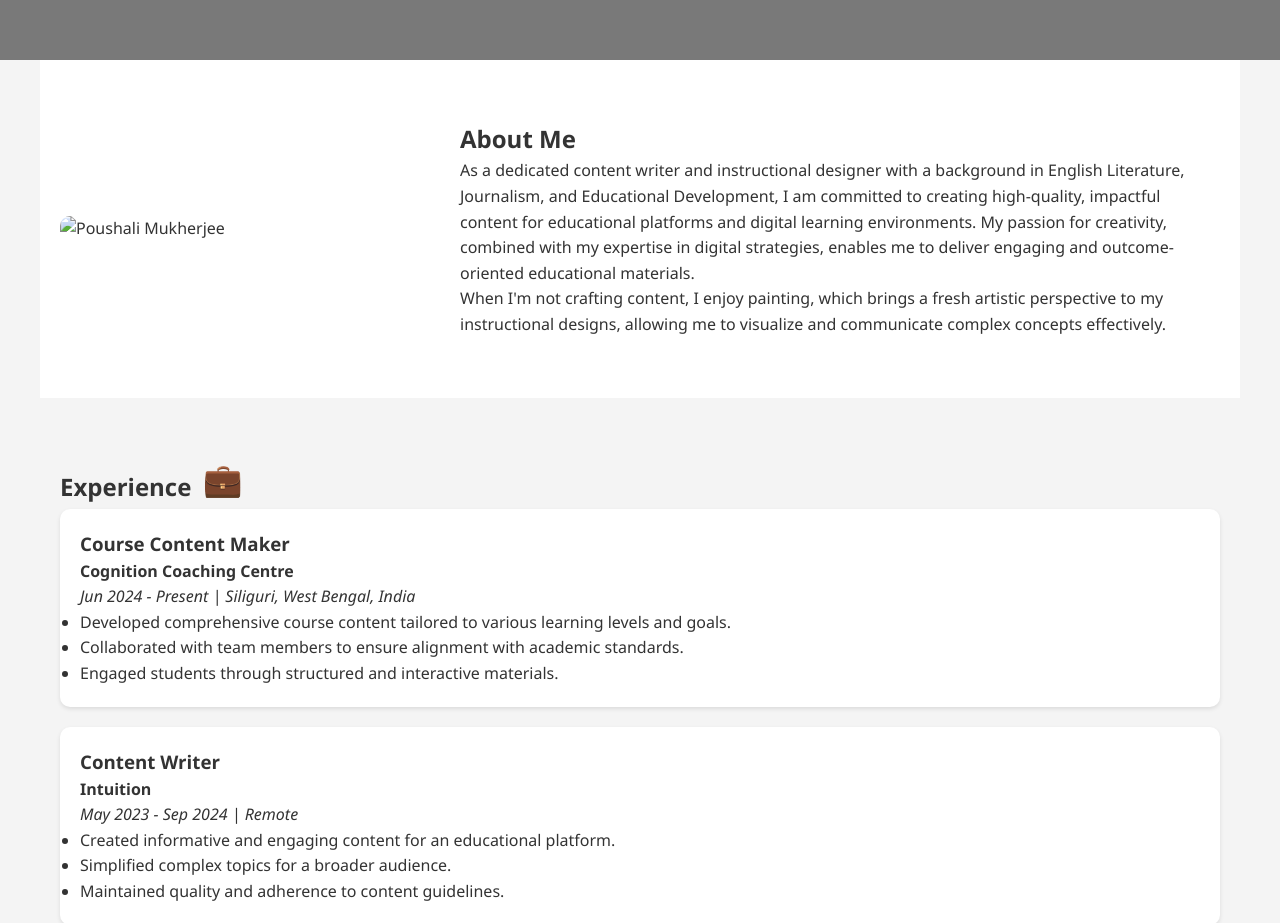
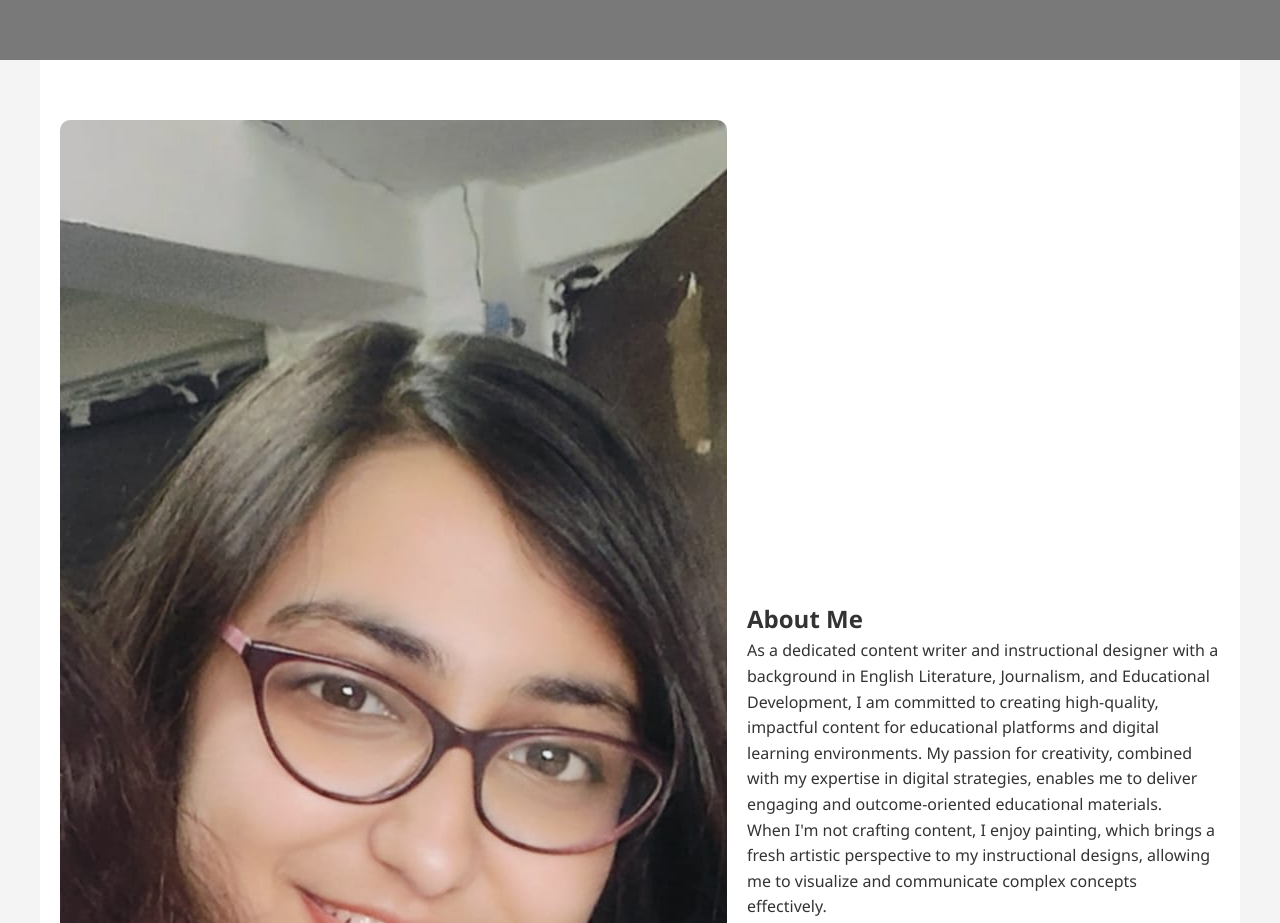
Before and after one commit to Poushali-Official/PoushaliOfficial, a plain HTML site: page index.html in a window 1280 px wide. Shown: the part 740-1663 px from the top of the page. Drawn offline with Linux system fonts and the light colour scheme.

Commit message:
Update index.html

```diff
--- a/index.html
+++ b/index.html
@@ -180,7 +180,7 @@
 
     <!-- About Section -->
     <section id="about">
-        <img src="path-to-your-profile-image.jpg" alt="Poushali Mukherjee">
+        <img src="WhatsApp Image 2024-10-26 at 12.47.32.jpeg" alt="Poushali Mukherjee">
         <div class="text">
             <h2>About Me</h2>
             <p>
```
